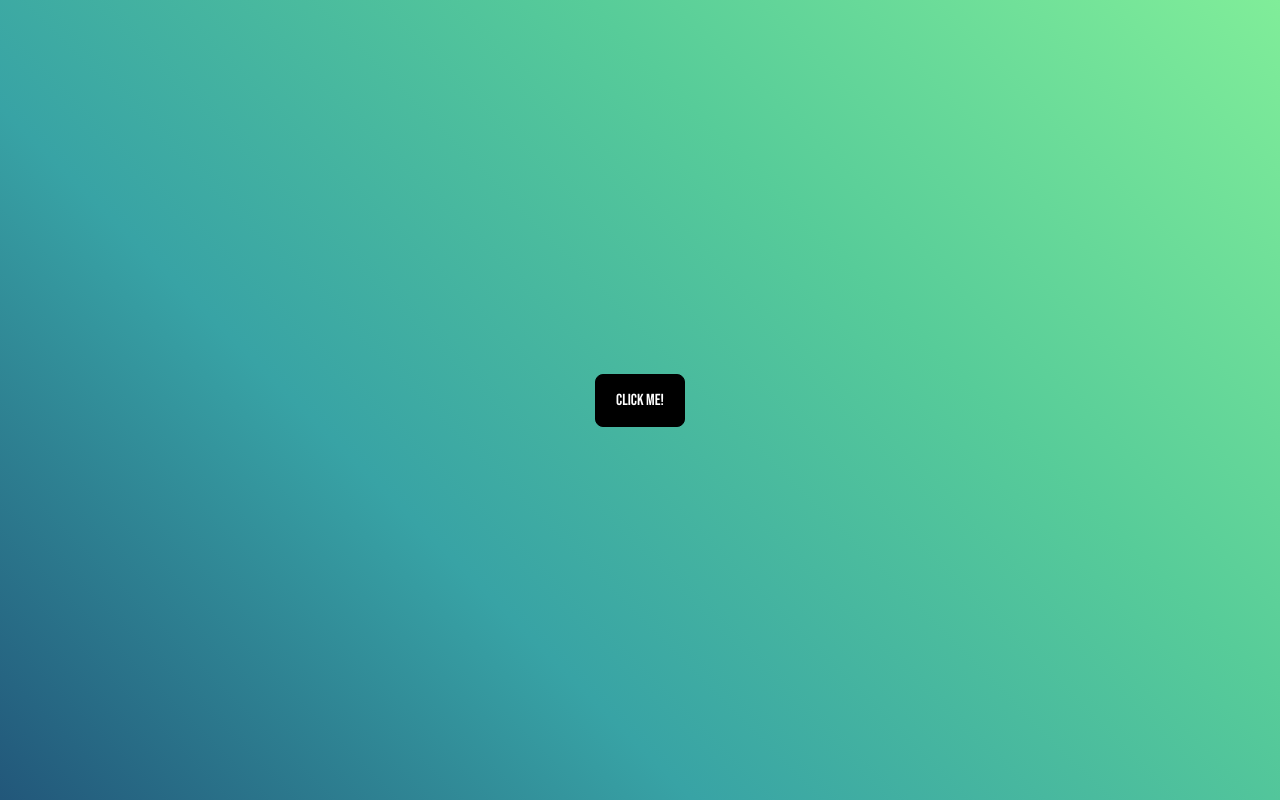
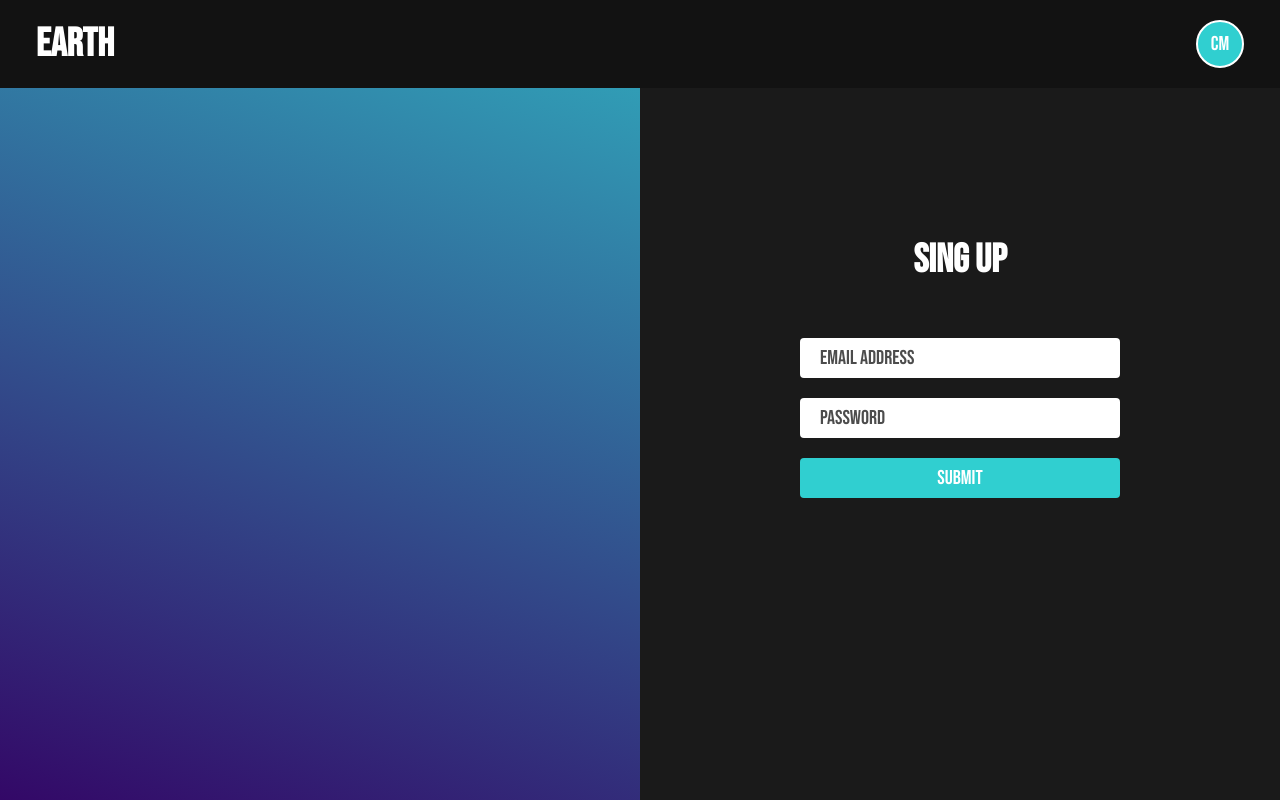
Before and after one commit to zombox0633/jsd8-exercises-git, a plain HTML site: page index.html in a window 1280 px wide. Drawn offline with Linux system fonts and the light colour scheme.

Commit message:
add Sing Up Page

```diff
--- a/index.html
+++ b/index.html
@@ -1,19 +1,34 @@
 <!DOCTYPE html>
 <html lang="en">
   <head>
-  <meta charset="UTF-8">
-  <meta name="viewport" content="width=device-width, initial-scale=1.0">
-  <link rel="stylesheet" href="style.css">
+    <meta charset="UTF-8" />
+    <meta name="viewport" content="width=device-width, initial-scale=1.0" />
+    <link rel="stylesheet" href="style.css" />
     <link rel="preconnect" href="https://fonts.googleapis.com">
   <link rel="preconnect" href="https://fonts.gstatic.com" crossorigin>
   <link href="https://fonts.googleapis.com/css2?family=Bebas+Neue&display=swap" rel="stylesheet">
     <title>Document</title>
   </head>
   <body>
+    <nav>
+      <h2>Earth</h2>
+      <button class="nav__profile-bt">CM</button>
+    </nav>
+    <main>
+      <div class="main__sign-container">
+        <h2>Sing Up</h2>
+        <div class="main__sign-form">
+          <div class="sign__container">
+            <input type="email" placeholder="Email address" />
+          </div>
+          <div class="sign__container">
+            <input type="password" placeholder="Password" />
+          </div>
           <div>
-    <div type="button" class="my-button">
-      Click me!
+            <button type="button" class="button__submit">submit</button>
           </div>
         </div>
+      </div>
+    </main>
   </body>
 </html>
--- a/style.css
+++ b/style.css
@@ -2,38 +2,165 @@
   box-sizing: border-box;
   margin: 0;
   padding: 0;
-  font-size: 16px;
+  border: 0px;
+  color: #fff;
+  font-family: "Bebas Neue", sans-serif;
+  font-size: 20px;
 }
 
 body {
-  background-image: linear-gradient(45deg, #22577A, #38A3A5, #57CC99, #80ED99);
+  background-image: linear-gradient(20deg, #330867, #30cfd0);
   width: 100dvw;
   height: 100dvh;
+  min-height: 100dvh;
+  overflow-x: hidden;
+}
+
+
+h2 {
+  text-align: center;
+  font-size: 2rem;
+  line-height: 1.75rem;
+}
+
+input {
+  height: 2rem;
+  width: 16rem;
+  padding-left: 1rem;
+  border-radius: 4px;
+  color: #121212;
+}
+
+input::placeholder{
+  color: rgb(0 0 0 / 0.7);
+}
+
+nav {
+  background-color: #121212;
+  width: 100dvw;
+  padding: 1rem 1.8rem;
+  position: fixed;
+  top: 0;
+  display: flex;
+  justify-content: space-between;
+  align-items: center;
+  z-index: 100;
+}
+
+.nav__profile-bt {
+  background-color: #30cfd0;
+  width: 2.4rem;
+  height: 2.4rem;
+  border: 2px solid #fff;
+  border-radius: 100%;
+  font-size: 1rem;
+  font-weight: 500;
+}
+
+main {
+  display: flex;
+  justify-content: end;
+}
+
+.main__sign-container {
+  background-color: #1a1a1a;
+  width: 40dvw;
+  min-width: 40dvw;
+  height: 100dvh;
+  min-height: 100dvh;
   display: flex;
   justify-content: center;
   align-items: center;
+  flex-direction: column;
+
 }
 
-.my-button {
-  font-family: "Bebas Neue", sans-serif;
-  background-color: #000000;
-  width: 100%;
-  padding: 16px 20px;
-  border: 1px solid #000000;
-  border-radius: 8px;
-  color: #ffffff;
+.main__sign-form {
+  padding: 3rem;
+  display: flex;
+  justify-content: center;
+  align-items: center;
+  flex-flow: column wrap;
+}
+.sign__container {
+  margin-bottom: 1rem;
+}
+
+.button__submit{
+  background-color: #30cfd0;
+  width: 16rem;
+  height: 2rem;
+  border-radius: 4px;
   text-align: center;
   transition: all ease-in-out 0.05s;
 }
 
-.my-button:hover {
-  background-color: #FF0054;
+.button__submit:hover {
   cursor: pointer;
-  transform: translateY(-1px);
+  transform: translateY(-0.75px);
   transition: all ease-in-out 0.05s;
-  box-shadow: rgba(0, 0, 0, 0.35) 0px 5px 15px;
+  /* box-shadow: rgba(0, 0, 0, 0.35) 0px 5px 15px; */
 }
 
-.my-button:active {
+.button__submit:active {
   transform: translateY(0px);
 }
+
+
+@media only screen and (min-width: 0px) and (max-width: 640px) {
+
+  h2 {
+    font-size: 1.8rem;
+  }
+
+  nav {
+    width: 100dvw;
+    padding: 1rem 2rem;
+  }
+  .nav__profile-bt {
+    background-color: #30cfd0;
+    width: 2.4rem;
+    height: 2.4rem;
+    border-radius: 100%;
+    font-size: 0.9rem;
+  }
+
+  main {
+    display: flex;
+    justify-content: center;
+  }
+
+  .main__sign-container {
+    background-color: #1a1a1a;
+    width: 100dvw;
+    min-width: 100dvw;
+    height: 100dvh;
+    min-height: 100dvh;
+  }
+}
+
+@media only screen and (min-width: 641px) and (max-width: 768px){
+  .main__sign-container {
+    width: 50dvw;
+    min-width: 50dvw;
+  }
+
+  main {
+    display: flex;
+    justify-content: end;
+  }
+}
+
+@media only screen and (min-width: 769px) and (max-width: 1024px){
+  .main__sign-container {
+    width: 50dvw;
+    min-width: 50dvw;
+  }
+}
+
+@media only screen and (min-width: 1025px) and (max-width: 1280px){
+  .main__sign-container {
+    width: 50dvw;
+    min-width: 50dvw;
+  }
+}
```
Lines whose indentation alone changed are shown as unchanged.
